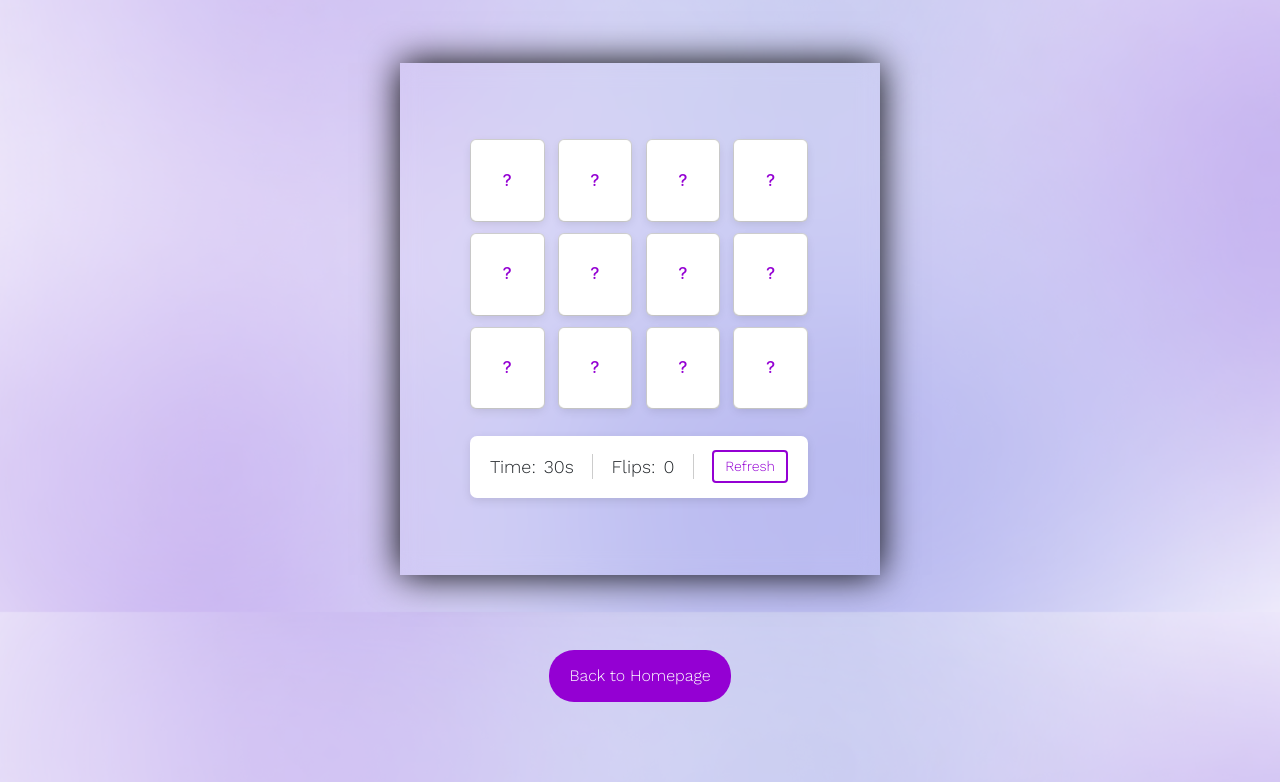
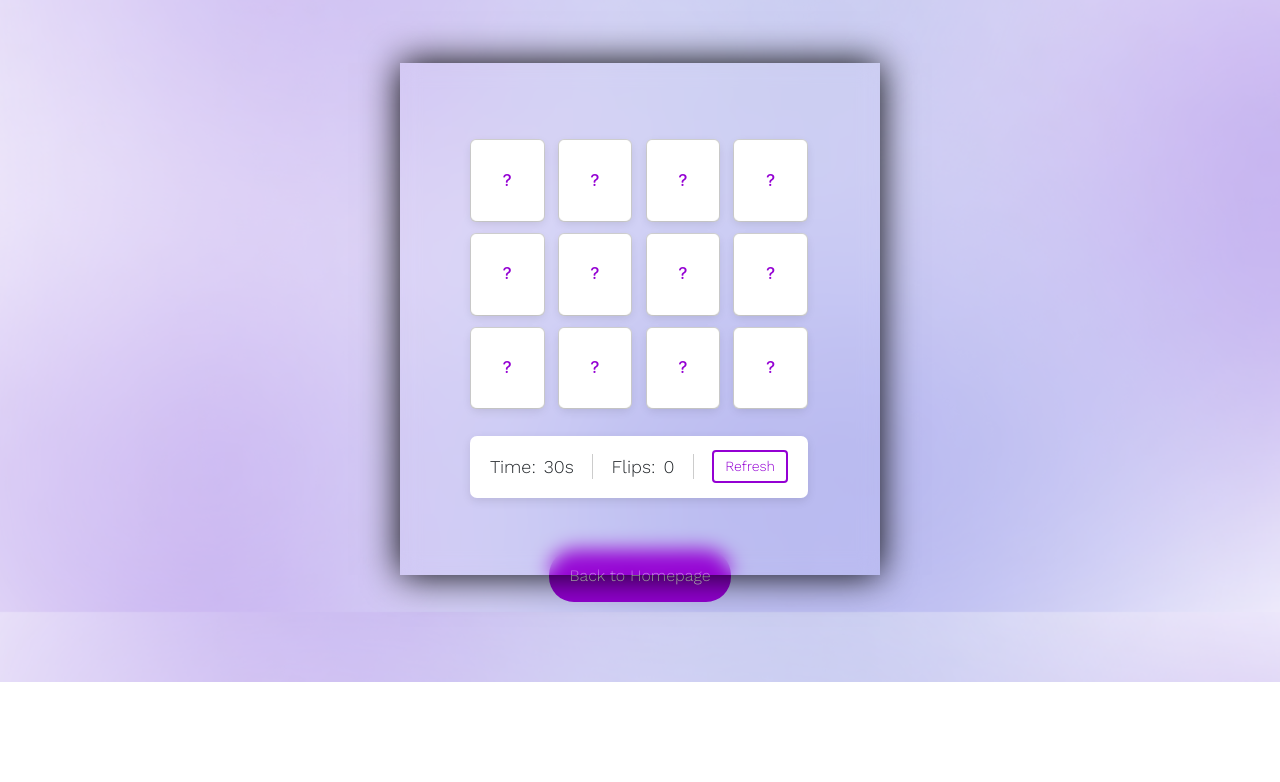
Before and after one commit to royayushi/FunBot, a plain HTML site: page memory.html in a window 1280 px wide. Shown: the part 188-970 px from the top of the page. After the commit the page ends 870 px from the top, so only its background shows below. Drawn offline with nearby package versions, Linux system fonts and the light colour scheme.

Commit message:
Modified memory.css.

```diff
--- a/memory.css
+++ b/memory.css
@@ -34,8 +34,6 @@ a:hover{
 .back{
 
     text-align: center;
-    margin-top: 100px;
-    margin-bottom: 200px;
 }
 .time,
 .flips{
```
